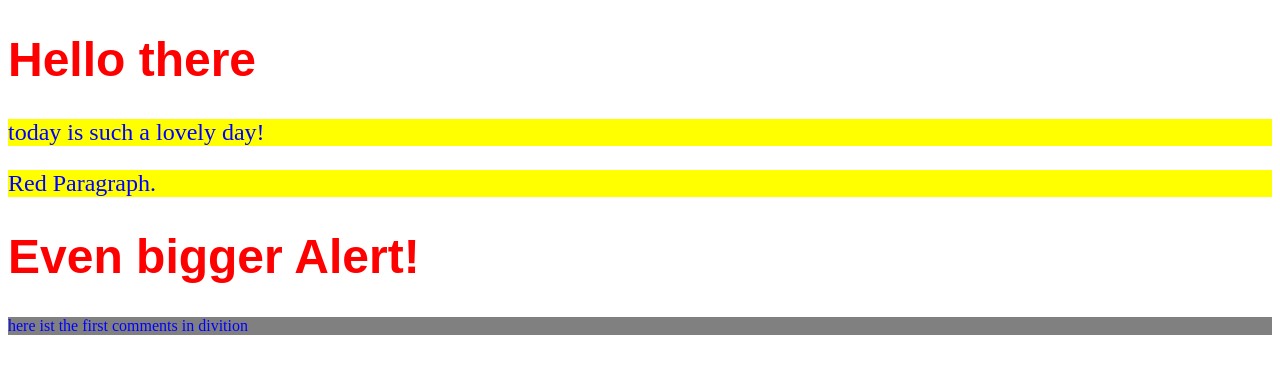
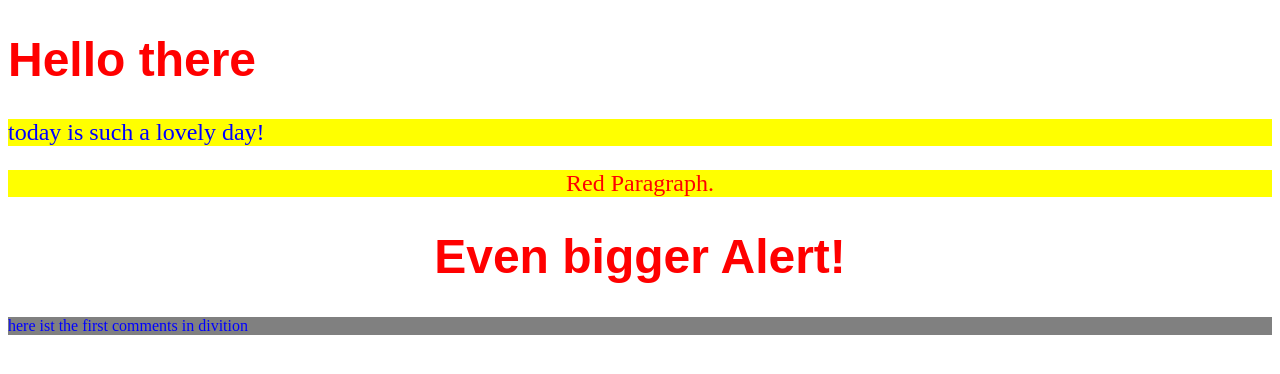
Before and after one commit to Frepacha/Day1-CSS, a plain HTML site: page index.html in a window 1280 px wide. Drawn offline with Linux system fonts and the light colour scheme.

Commit message:
i add style to class alert

```diff
--- a/style.css
+++ b/style.css
@@ -18,3 +18,8 @@ div {
     font-size: size 2em;
     color: blue
 }
+
+.alert {
+    text-align: center;
+    color: red;
+}
```
